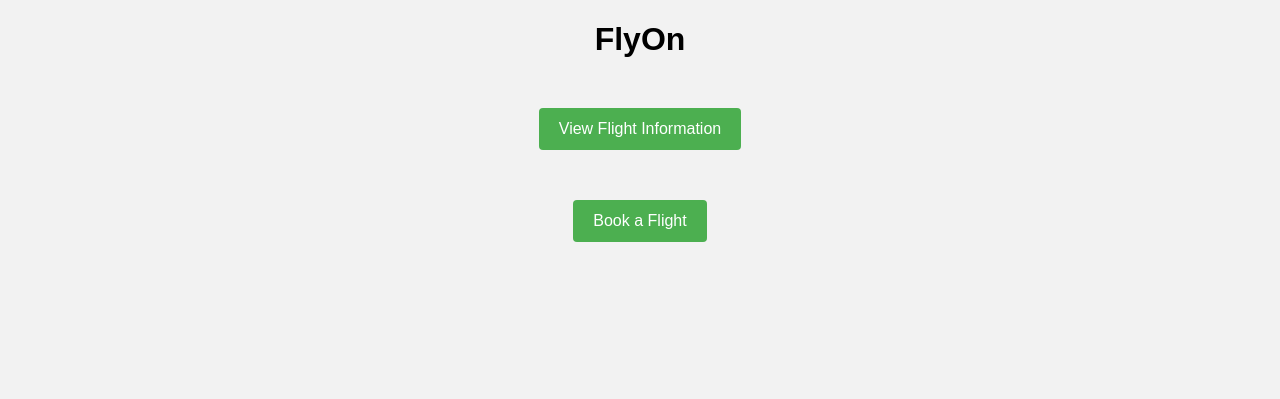
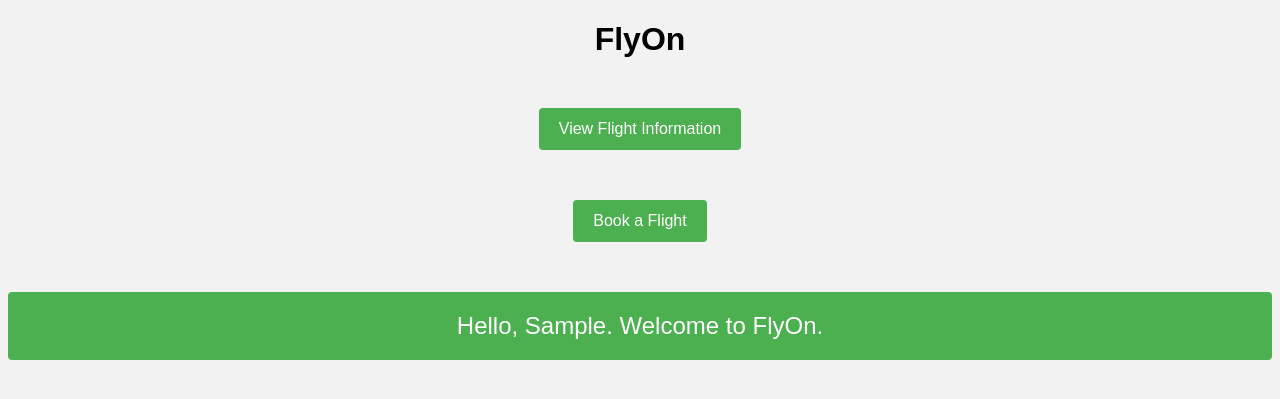
Before and after one commit to tsheth405/447Project, a PHP site: page /home.php in a window 1280 px wide. Shown: the top 399 px of the page. Run offline with PHP 8.4, Linux system fonts and the light colour scheme; the visitor is signed in with stand-in values (Sample User, id 1).

Commit message:
Update home.php

```diff
--- a/home.php
+++ b/home.php
@@ -14,13 +14,11 @@
     h1, h2 {
       text-align: center;
     }
-
     form {
       display: flex;
       justify-content: center;
       margin-top: 50px;
     }
-
     input[type=submit] {
       background-color: #4CAF50;
       color: white;
@@ -30,9 +28,19 @@
       border-radius: 4px;
       cursor: pointer;
     }
-
     input[type=submit]:hover {
       background-color: #45a049;
+    }
+
+    /* New styles for welcome message */
+    .welcome {
+      margin: 50px auto;
+      padding: 20px;
+      background-color: #4CAF50;
+      color: white;
+      text-align: center;
+      font-size: 24px;
+      border-radius: 4px;
     }
   </style>
 </head>
@@ -44,5 +52,12 @@
   <form action="book.php" method="GET">
     <input type="submit" name="book" value="Book a Flight" />
   </form>
+
+  <?php
+  session_start();
+  if(isset($_SESSION['username'])) {
+    echo '<div class="welcome">Hello, ' . ucwords(strtolower($_SESSION['username'])) . '. Welcome to FlyOn.</div>';
+  }
+  ?>
 </body>
 </html>
```
